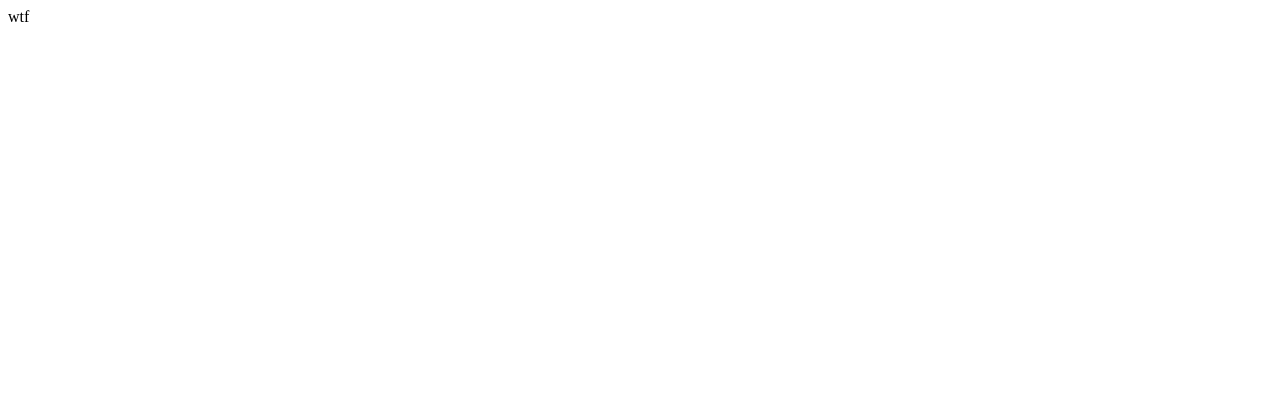
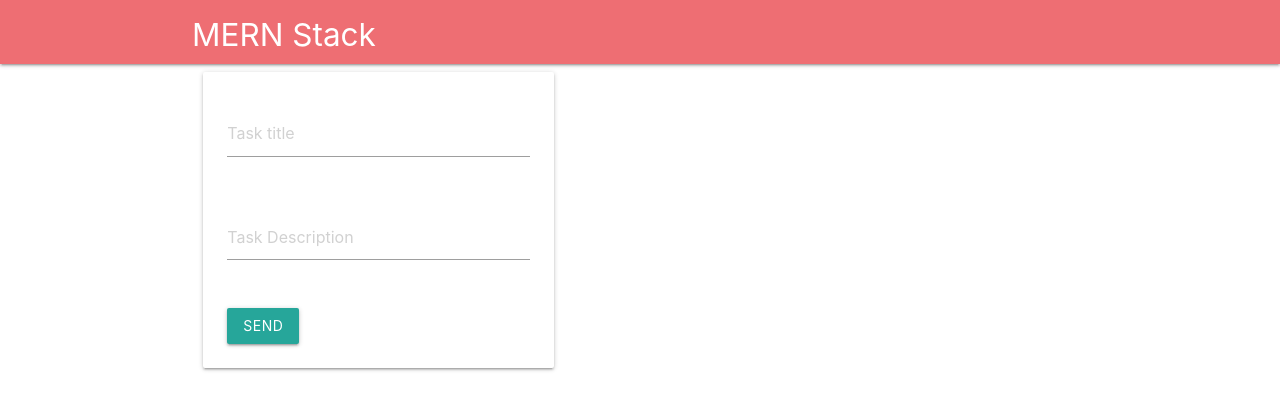
Before and after one commit to SolGee/MERN-PoC, a React app: page / in a window 1280 px wide. Shown: the top 410 px of the page. Built offline with nearby package versions, Linux system fonts and the light colour scheme.

Commit message:
I can save the information typed in the inputs. Working on sending the info

```diff
--- a/package.json
+++ b/package.json
@@ -6,7 +6,7 @@
     "scripts": {
         "start": "node src/index.js",
         "dev": "nodemon src/index.js",
-        "build": "webpack --mode development",
+        "build": "webpack --mode development --watch",
         "test": "echo \"Error: no test specified\" && exit 1"
     },
     "repository": {
--- a/public/index.html
+++ b/public/index.html
@@ -5,11 +5,18 @@
     <meta charset="UTF-8">
     <meta name="viewport" content="width=device-width, initial-scale=1.0">
     <meta http-equiv="X-UA-Compatible" content="ie=edge">
-    <title>Document</title>
+    <!-- Compiled and minified CSS -->
+    <link rel="stylesheet" href="https://cdnjs.cloudflare.com/ajax/libs/materialize/1.0.0/css/materialize.min.css">
+    <link href="https://fonts.googleapis.com/icon?family=Material+Icons" rel="stylesheet">
+    <title>MERN</title>
 </head>
 
 <body>
     <div id="app"></div>
+
+    <!-- Compiled and minified JavaScript -->
+    <script src="https://cdnjs.cloudflare.com/ajax/libs/materialize/1.0.0/js/materialize.min.js"></script>
+
     <script src="bundle.js"></script>
 </body>
 
--- /dev/null
+++ b/src/app/App.js
@@ -0,0 +1,73 @@
+import React, { Component } from 'react';
+
+class App extends Component {
+
+    constructor(){
+        super();
+        this.state = {
+            title: '',
+            description: ''
+        }
+        this.handleChange = this.handleChange.bind(this);
+        this.addTask = this.addTask.bind(this);
+    }
+
+    addTask(e){
+        e.preventDefault();
+        console.log(this.state);
+
+    }
+
+    handleChange(e){
+        const {name, value} = e.target;
+        this.setState({
+            [name]: value
+        })
+    }
+
+    render() {
+        return (
+        <React.Fragment>
+        <header>
+            <nav className="light-purple darken-4">
+                <h1 className="container">
+                    <a className="brand-logo" href="/">MERN Stack</a>
+                </h1>
+            </nav>
+        </header>
+        <main className="container">
+            <section className="row">
+                <article className="col s5">
+                    <div className="card">
+                        <div className="card-content">
+                            <form onSubmit={this.addTask}>
+                                <div className="row">
+                                    <label className="input-field col s12">
+                                        <input name="title" onChange={this.handleChange} type="text" placeholder="Task title"/>
+                                    </label>
+                                </div>
+                                <div className="row">
+                                    <label className="input-field col s12">
+                                        <textarea name="description" onChange={this.handleChange} className="materialize-textarea" type="text" placeholder="Task Description"></textarea>
+                                    </label>
+                                </div>
+                                <button type="submit" className="btn btn-light darken-4">
+                                    Send
+                                </button>
+
+                            </form>
+                        </div>
+                    </div>
+                </article>
+                <article className="col s7">
+
+                </article>
+
+            </section>
+        </main>
+        </React.Fragment>
+        );
+    }
+}
+
+export default App;
--- a/src/app/index.js
+++ b/src/app/index.js
@@ -1,12 +1,6 @@
-import React, { Component } from 'react';
+import React from 'react';
 import { render } from 'react-dom';
+import App from './App';
 
-class App extends Component {
-    render() {
-        return (
-            <div>wtf</div>
-        );
-    }
-}
 
 render( <App/> , document.getElementById('app'));
```
Also changed, not shown: public/bundle.js, 1 other file (tests, documents, lock files or other folders).
